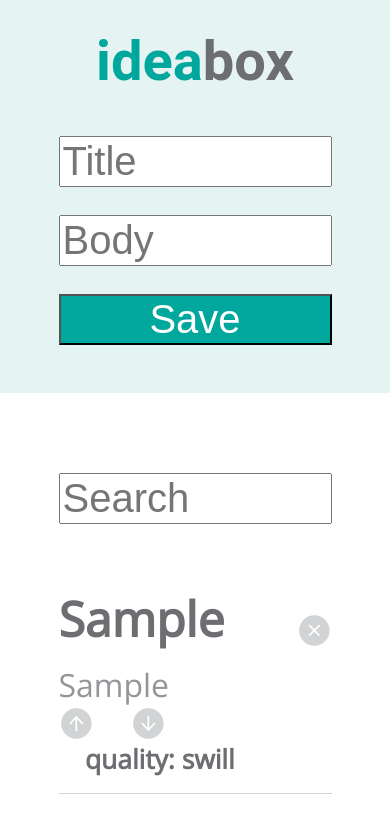
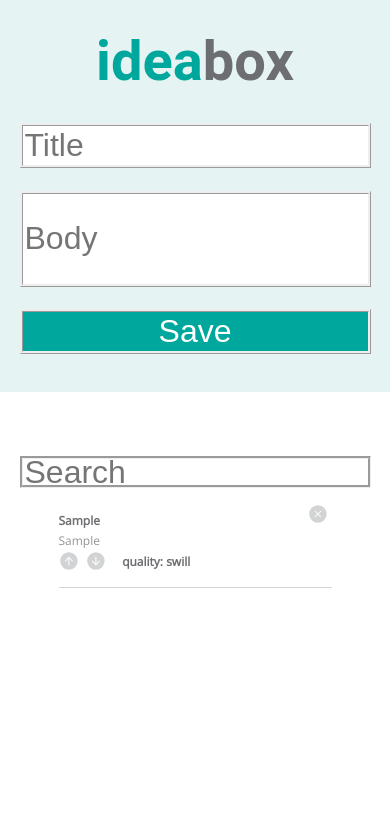
Before and after one commit to brandido/Idea-Box, a plain HTML site: page index.html in a window 390 px wide. Both pictures are taken after typing "Sample", "Sample" into the empty fields and a click on the button "Save". Drawn offline with nearby package versions, Linux system fonts and the light colour scheme.

Commit message:
Added media query

```diff
--- a/styles.css
+++ b/styles.css
@@ -35,6 +35,7 @@ h1 {
   width: 70%;
   margin: 0.35em;
   font-size: 2.5em;
+  border: ridge;
 }
 
 input {
@@ -57,6 +58,7 @@ input {
 
 .search-input  {
   margin-top: 2em;
+  border: groove;
 }
 
 ul {
@@ -117,3 +119,58 @@ h5 {
   color: #6D6E71;
   font-size: 1.65em;
 }
+
+@media screen and (max-width: 400px) {
+
+  h1 {
+    height: 1em;
+  }
+
+  p {
+    font-size: .75em;
+    align-items: flex-start;
+    justify-content: flex-end;
+  }
+
+  h3 {
+    font-size: .75em;
+  }
+
+  h5 {
+    font-size: .75em;
+  }
+
+  .body-input {
+    height: 3em;
+  }
+
+  .inner-containers-widths {
+    width: 90%;
+    font-size: 2em;
+  }
+
+  .search-input {
+    height: 1em;
+  }
+
+  .delete-button {
+  float: right;
+  margin: .3em;
+  border: none;
+  width: 20px;
+  height: 20px;
+
+}
+
+.up-vote {
+  border: none;
+  width: 20px;
+  height: 20px;
+}
+
+.down-vote {
+  border: none;
+  width: 20px;
+  height: 20px;
+  margin-left: .25em;
+}
```
